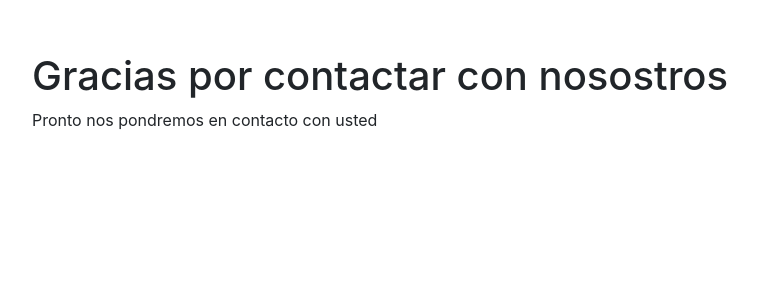
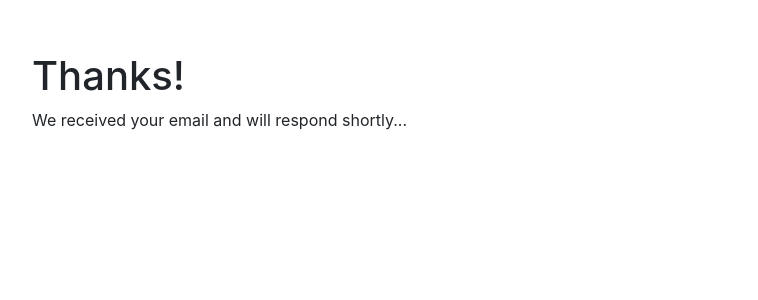
Before and after one commit to ysoftbiz/sodp, a Django app: template templates/pages/thanks.html in a window 1280 px wide. Shown: the part 56-356 px from the top of the page, without its empty margins (53-811 px from the left). Run offline with Django 3.2, Linux system fonts and the light colour scheme; the template is opened without the code that fills it, so the values that code supplies are empty; some libraries are stand-ins or nearby versions.

Commit message:
Add files via upload

```diff
--- a/templates/pages/thanks.html
+++ b/templates/pages/thanks.html
@@ -3,6 +3,6 @@
 
 {% block content %}
 <br> <br>
-<h1>{% translate "Gracias por contactar con nosostros" %}</h1>
-<p>{% translate "Pronto nos pondremos en contacto con usted" %}</p>
+<h1>{% translate "Thanks!" %}</h1>
+<p>{% translate "We received your email and will respond shortly..." %}</p>
 {% endblock %}
```
